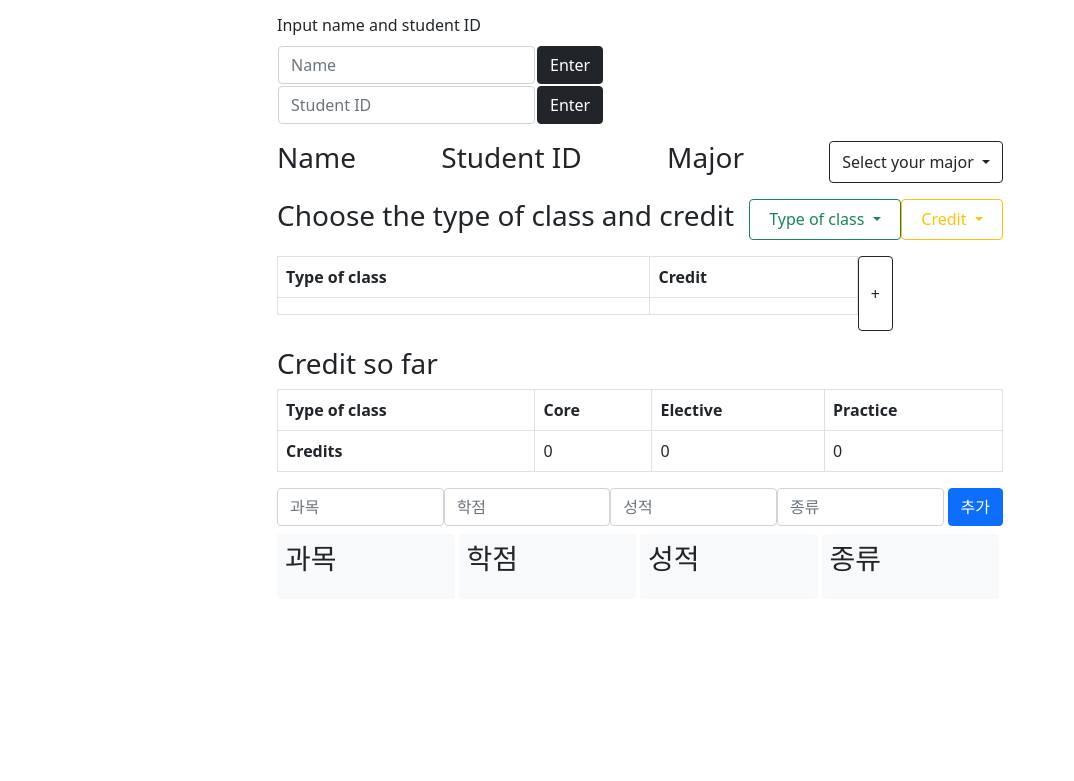
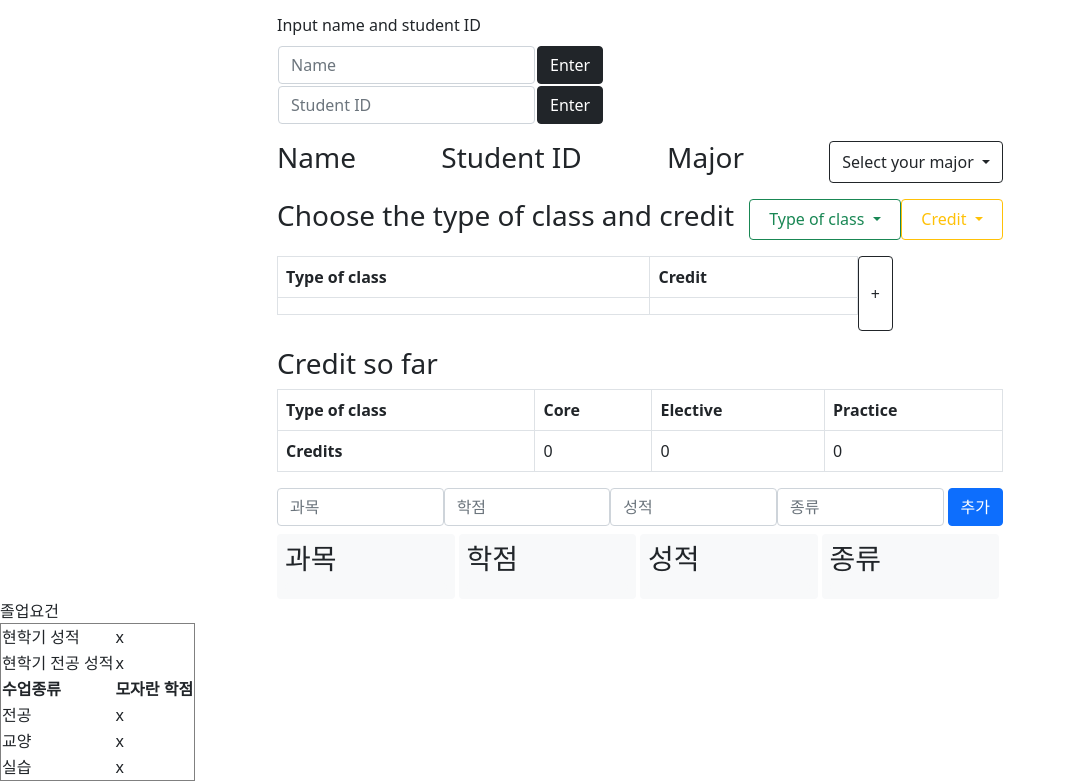
Before and after one commit to noodles07/i-want-to-graduate, a plain HTML site: page index.html in a window 1280 px wide. Shown: the part 131-912 px from the top of the page, without its empty margins (0-1074 px from the left). Before the commit the page ends 800 px from the top, so only its background shows below. Drawn offline with nearby package versions, Linux system fonts and the light colour scheme.

Commit message:
Update index.html
졸업요건 표 추가했습니다

```diff
--- a/index.html
+++ b/index.html
@@ -186,6 +186,35 @@
         </div>
     </div>
     </div>
+     졸업요건
+    <div>
+            <table border=1px>
+                    <tr>
+                        <td>현학기 성적</td>
+                        <td id="current grade">x</td>
+                    </tr>
+                    <tr>
+                        <td>현학기 전공 성적</td>
+                        <td id="current major grade">x</td>
+                    </tr>
+                    <tr>
+                        <th>수업종류</th>
+                        <th>모자란 학점</th>
+                    </tr>
+                    <tr>
+                        <td>전공</td>
+                        <td id="needed major">x</td>
+                    </tr> <tr>
+                        <td>교양</td>
+                        <td id="needed elective">x</td>
+                    </tr> <tr>
+                        <td>실습</td>
+                        <td id="needed practice">x</td>
+                    </tr>
+            </table>
+    </div>
+
+
     <script src="https://cdn.jsdelivr.net/npm/bootstrap@5.0.0-beta3/dist/js/bootstrap.bundle.min.js"
         integrity="sha384-JEW9xMcG8R+pH31jmWH6WWP0WintQrMb4s7ZOdauHnUtxwoG2vI5DkLtS3qm9Ekf"
         crossorigin="anonymous"></script>
```
